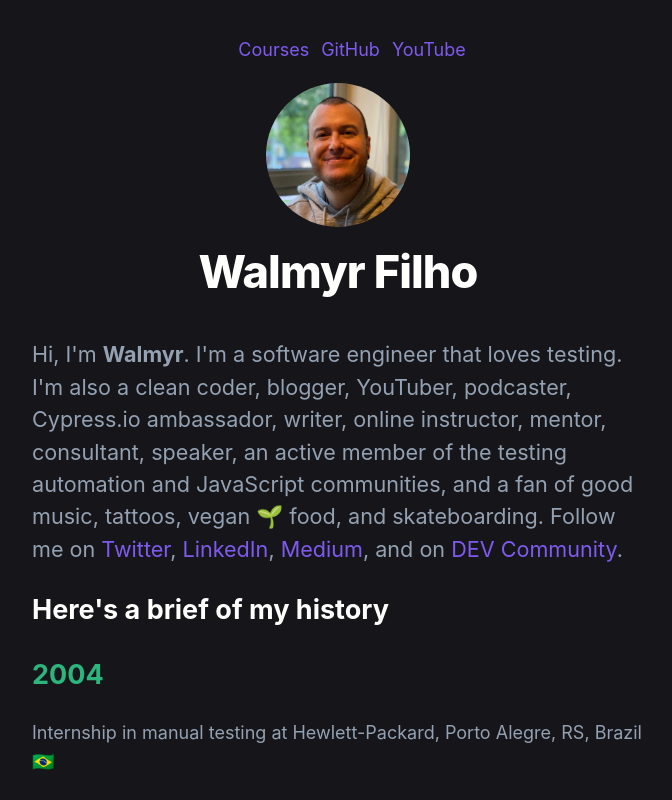
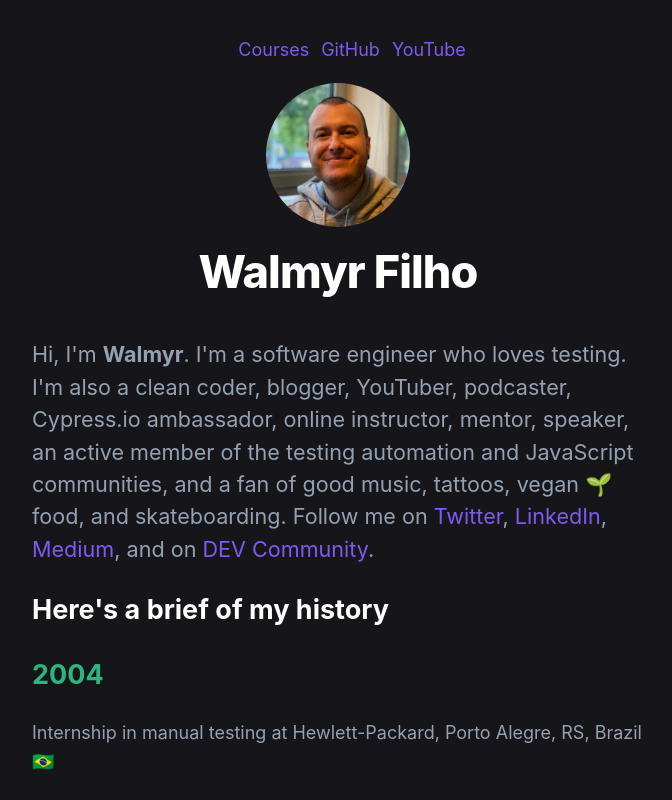
Before and after one commit to wlsf82/walmyr-nextjs, a Next.js app: page / in a window 1280 px wide. Shown: the top 800 px of the page, without its empty margins (302-974 px from the left). Built offline with nearby package versions, Linux system fonts and the light colour scheme.

Commit message:
Shorten mini bio

```diff
--- a/pages/index.js
+++ b/pages/index.js
@@ -9,7 +9,7 @@ export default function Home() {
         <title>{siteTitle}</title>
       </Head>
       <section className={utilStyles.headingMd}>
-        <p>Hi, I'm <strong>Walmyr</strong>. I'm a software engineer that loves testing. I'm also a clean coder, blogger, YouTuber, podcaster, Cypress.io ambassador, writer, online instructor, mentor, consultant, speaker, an active member of the testing automation and JavaScript communities, and a fan of good music, tattoos, vegan 🌱 food, and skateboarding. Follow me on <a href="https://twitter.com/@walmyrlimaesilv">Twitter</a>, <a href="https://www.linkedin.com/in/walmyr-lima-e-silva-filho">LinkedIn</a>, <a href="https://medium.com/@walmyrlimaesilv">Medium</a>, and on <a href="https://dev.to/walmyrlimaesilv">DEV Community</a>.</p>
+        <p>Hi, I'm <strong>Walmyr</strong>. I'm a software engineer who loves testing. I'm also a clean coder, blogger, YouTuber, podcaster, Cypress.io ambassador, online instructor, mentor, speaker, an active member of the testing automation and JavaScript communities, and a fan of good music, tattoos, vegan 🌱 food, and skateboarding. Follow me on <a href="https://twitter.com/@walmyrlimaesilv">Twitter</a>, <a href="https://www.linkedin.com/in/walmyr-lima-e-silva-filho">LinkedIn</a>, <a href="https://medium.com/@walmyrlimaesilv">Medium</a>, and on <a href="https://dev.to/walmyrlimaesilv">DEV Community</a>.</p>
       </section>
     </Layout>
   )
```
